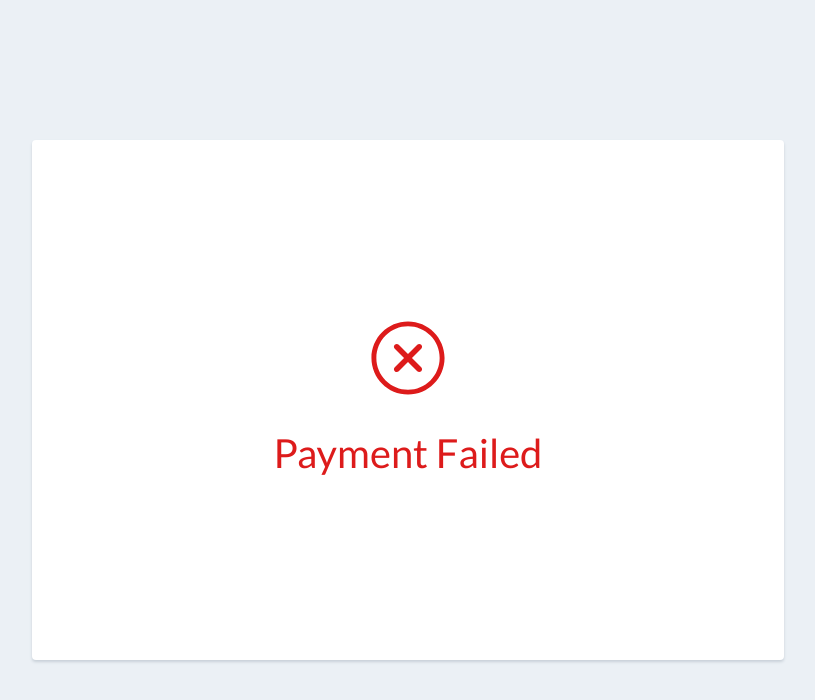
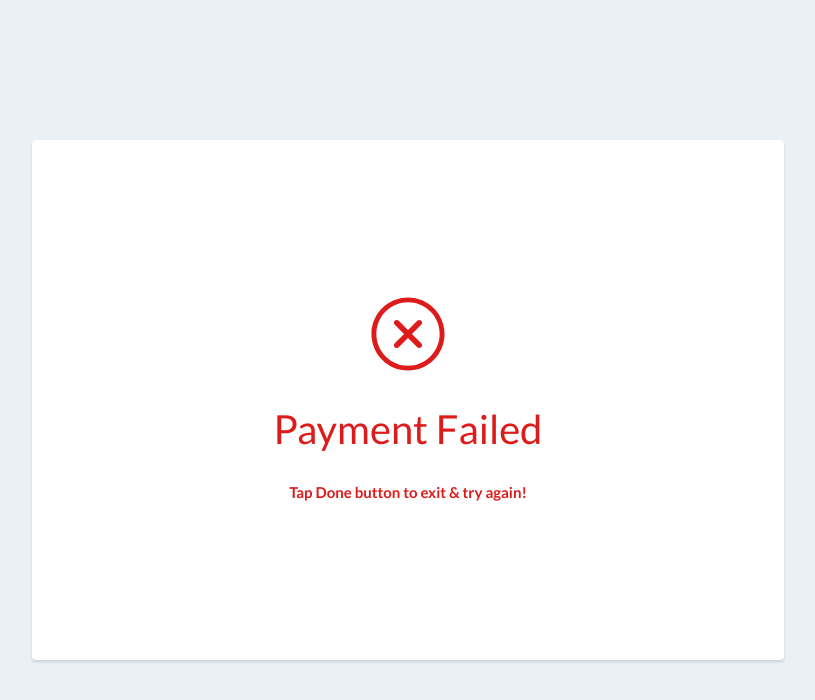
Before and after one commit to evansibok/payment-status, a plain HTML site: page failure.html in a window 1280 px wide. Shown: the whole page, without its empty margins (232-1047 px from the left). Drawn offline with nearby package versions, Linux system fonts and the light colour scheme.

Commit message:
update with subtitle

```diff
--- a/css/failure.css
+++ b/css/failure.css
@@ -8,6 +8,13 @@ h1 {
   font-family: "Lato", sans-serif;
   font-weight: 500;
   font-size: 40px;
+  margin-bottom: 10px;
+}
+
+h4 {
+  color: #dd1b1b;
+  font-family: "Lato", sans-serif;
+  font-size: 15px;
   margin-bottom: 10px;
 }
 
--- a/css/success.css
+++ b/css/success.css
@@ -8,6 +8,13 @@ h1 {
   font-family: "Lato", sans-serif;
   font-weight: 500;
   font-size: 40px;
+  margin-bottom: 10px;
+}
+
+h4 {
+  color: #248C1D;
+  font-family: "Lato", sans-serif;
+  font-size: 15px;
   margin-bottom: 10px;
 }
 
--- a/failure.html
+++ b/failure.html
@@ -14,6 +14,7 @@
     <div class="card">
       <ion-icon name="ios-close-circle-outline" class="checkmark"></ion-icon>
       <h1>Payment Failed</h1>
+      <h4>Tap Done button to exit & try again!</h4>
     </div>
   </div>
 </body>
```
Also changed, not shown: success.html (+1 -0 lines).
